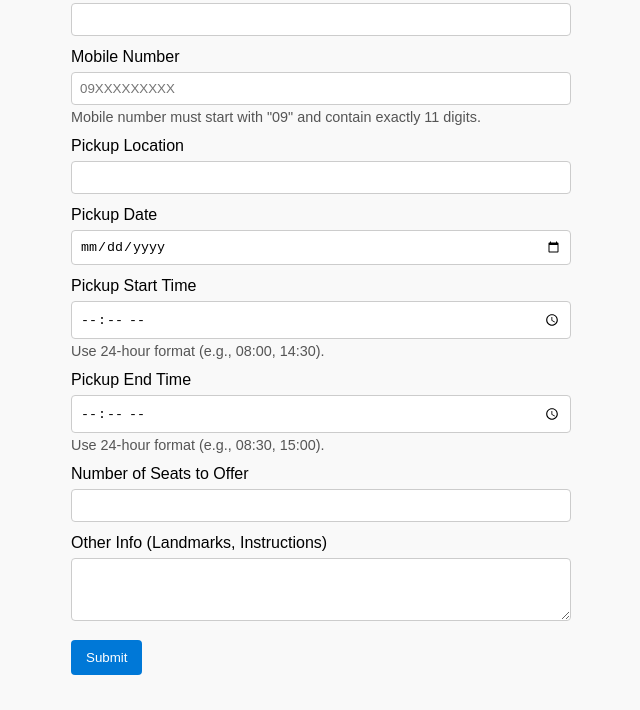
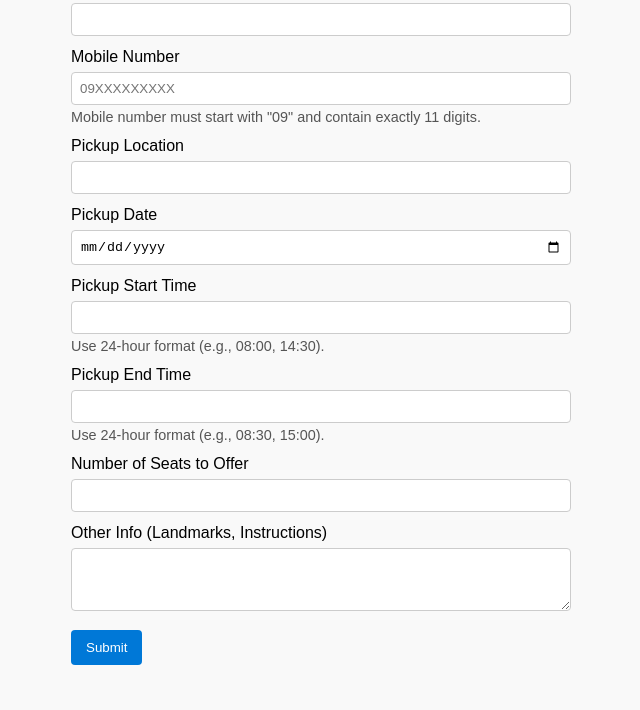
Before and after one commit to JoshuaPlaciego/share-a-ride-web, a website: page driverform.html in a window 1280 px wide. Shown: the part 124-834 px from the top of the page, without its empty margins (319-959 px from the left). Drawn offline with nearby package versions, Linux system fonts and the light colour scheme.

Commit message:
24 hour format

```diff
--- a/driverform.html
+++ b/driverform.html
@@ -69,6 +69,11 @@
       100% { transform: rotate(360deg);}
     }
   </style>
+
+  <!-- flatpickr CSS and JS -->
+  <link rel="stylesheet" href="https://cdn.jsdelivr.net/npm/flatpickr/dist/flatpickr.min.css" />
+  <script src="https://cdn.jsdelivr.net/npm/flatpickr"></script>
+
 </head>
 <body>
   <h2>Driver Registration</h2>
@@ -87,11 +92,11 @@
     <input type="date" id="pickupDate" name="pickupDate" required />
 
     <label for="pickupStartTime">Pickup Start Time</label>
-    <input type="time" id="pickupStartTime" name="pickupStartTime" required step="60" />
+    <input type="text" id="pickupStartTime" name="pickupStartTime" required />
     <div class="note">Use 24-hour format (e.g., 08:00, 14:30).</div>
 
     <label for="pickupEndTime">Pickup End Time</label>
-    <input type="time" id="pickupEndTime" name="pickupEndTime" required step="60" />
+    <input type="text" id="pickupEndTime" name="pickupEndTime" required />
     <div class="note">Use 24-hour format (e.g., 08:30, 15:00).</div>
 
     <label for="seats">Number of Seats to Offer</label>
@@ -109,6 +114,20 @@
   </div>
 
   <script>
+    // Initialize flatpickr for 24-hour time picker on start and end time inputs
+    flatpickr("#pickupStartTime", {
+      enableTime: true,
+      noCalendar: true,
+      dateFormat: "H:i",
+      time_24hr: true
+    });
+    flatpickr("#pickupEndTime", {
+      enableTime: true,
+      noCalendar: true,
+      dateFormat: "H:i",
+      time_24hr: true
+    });
+
     const form = document.getElementById('driverForm');
     const submitBtn = document.getElementById('submitBtn');
     const mobileInput = document.getElementById('mobile');
```
